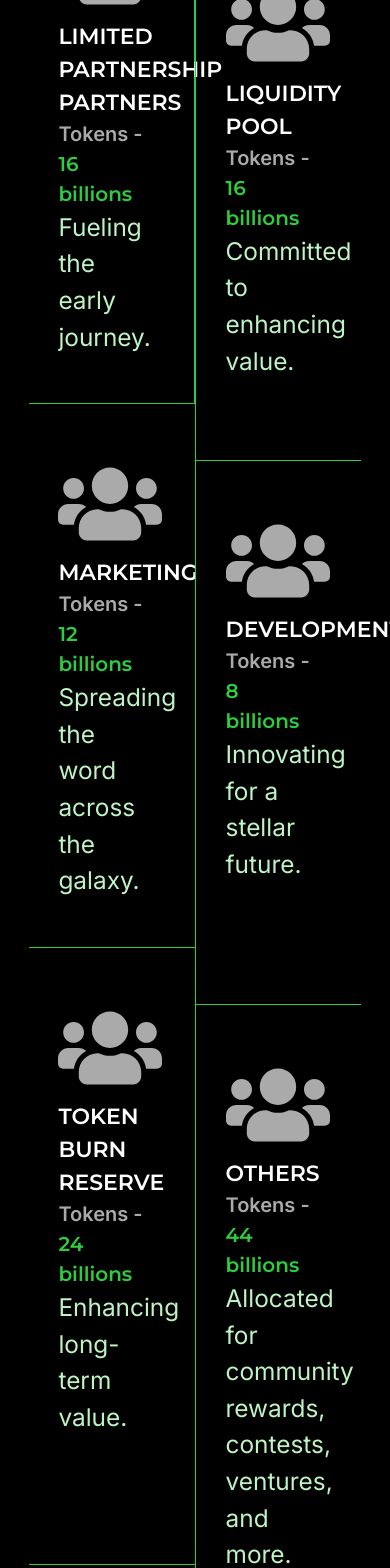
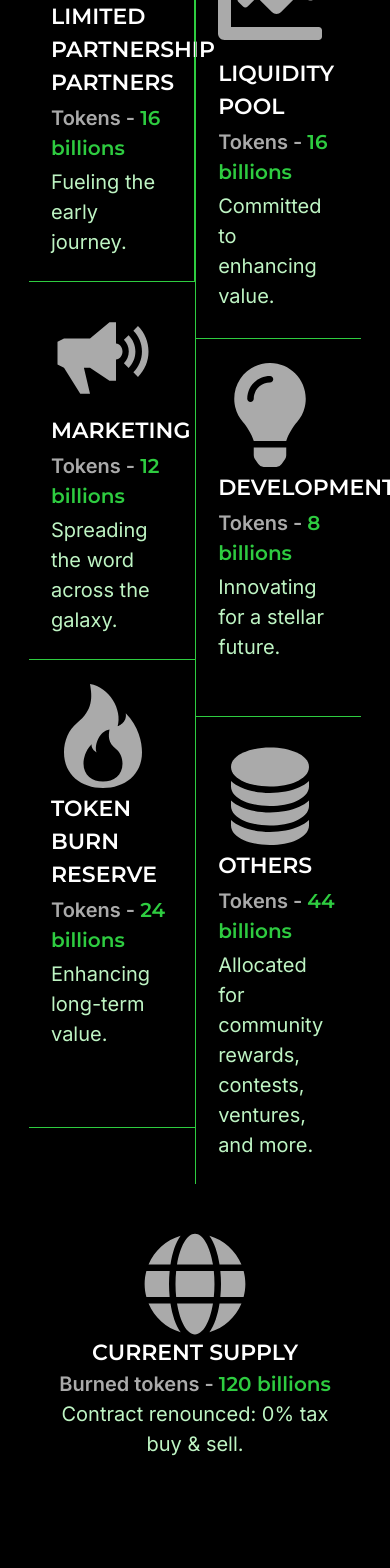
Before and after one commit to chochodev/STSHIP---COIN-MEME, a React (Create React App) app: page / in a window 390 px wide. Shown: the part 2895-4463 px from the top of the page. Built offline with nearby package versions, Linux system fonts and the light colour scheme.

Commit message:
making the tokenomics info section responsive

```diff
--- a/src/views/home/s4_tokenomics/index.jsx
+++ b/src/views/home/s4_tokenomics/index.jsx
@@ -1,8 +1,10 @@
 import React from 'react';
-import { FaUsers } from "react-icons/fa";
+import { FaUsers, FaChartLine, FaLightbulb, FaGlobe } from "react-icons/fa";
+import { IoMdMegaphone } from "react-icons/io";
+import { BsFire, BsFillDatabaseFill } from "react-icons/bs";
 
 const Tokenomic = () => {
-  const common_style = ' flex flex-col w-[45%] p-[3rem] pl-[8%] border-solid border-[1px] border-secondary';
+  const common_style = 'flex flex-col gap-[.25rem] w-[45%] p-[1.5rem] lg:p-[3rem] pl-[6%] lg:pl-[8%] border-solid border-[1px] border-secondary';
   return (
     <div className='w-full flex flex-col gap-[3rem] pb-[8rem] '>
       <h1 className="text-[1.25rem] text-[#ffffff] font-semibold font-montserrat tracking-[15%] w-full text-center ">TOKENOMICS INFO</h1>
@@ -11,42 +13,49 @@ const Tokenomic = () => {
           <FaUsers className='text-[6.5rem] text-tertiary2  ' />
           <h3 className="text-[1.375rem] font-semibold uppercase">Limited Partnership Partners</h3>
           <p className="text-[1.25rem] font-inter text-tertiary2 font-semibold">Tokens - <span className='text-secondary'>16 billions</span></p>
-          <p className="text-[#BEF4C3] text-[1.525rem] font-inter">Fueling the early journey.</p>
+          <p className="text-[#BEF4C3] text-[1.25rem] font-inter">Fueling the early journey.</p>
         </div>
 
         <div className={`${common_style} transform translate-y-[3.5rem] border-r-0 border-b-0`}>
-          <FaUsers className='text-[6.5rem] text-tertiary2  ' />
+          <FaChartLine className='text-[6.5rem] text-tertiary2  ' />
           <h3 className="text-[1.375rem] font-semibold uppercase">Liquidity Pool</h3>
           <p className="text-[1.25rem] font-inter text-tertiary2 font-semibold">Tokens - <span className='text-secondary'>16 billions</span></p>
-          <p className="text-[#BEF4C3] text-[1.525rem] font-inter">Committed to enhancing value.</p>
+          <p className="text-[#BEF4C3] text-[1.25rem] font-inter">Committed to enhancing value.</p>
         </div>
 
         <div className={`${common_style} border-l-0 border-r-0 border-t-0`}>
-          <FaUsers className='text-[6.5rem] text-tertiary2  ' />
+          <IoMdMegaphone className='text-[6.5rem] text-tertiary2  ' />
           <h3 className="text-[1.375rem] font-semibold uppercase">Marketing</h3>
           <p className="text-[1.25rem] font-inter text-tertiary2 font-semibold">Tokens - <span className='text-secondary'>12 billions</span></p>
-          <p className="text-[#BEF4C3] text-[1.525rem] font-inter">Spreading the word across the galaxy.</p>
+          <p className="text-[#BEF4C3] text-[1.25rem] font-inter">Spreading the word across the galaxy.</p>
         </div>
 
         <div className={`${common_style} transform translate-y-[3.5rem] border-r-0 border-b-0`}>
-          <FaUsers className='text-[6.5rem] text-tertiary2  ' />
+          <FaLightbulb className='text-[6.5rem] text-tertiary2  ' />
           <h3 className="text-[1.375rem] font-semibold uppercase">Development</h3>
           <p className="text-[1.25rem] font-inter text-tertiary2 font-semibold">Tokens - <span className='text-secondary'>8 billions</span></p>
-          <p className="text-[#BEF4C3] text-[1.525rem] font-inter">Innovating for a stellar future.</p>
+          <p className="text-[#BEF4C3] text-[1.25rem] font-inter">Innovating for a stellar future.</p>
         </div>
 
         <div className={`${common_style} border-l-0 border-r-0 border-t-0`}>
-          <FaUsers className='text-[6.5rem] text-tertiary2  ' />
+          <BsFire className='text-[6.5rem] text-tertiary2  ' />
           <h3 className="text-[1.375rem] font-semibold uppercase">Token Burn Reserve</h3>
           <p className="text-[1.25rem] font-inter text-tertiary2 font-semibold">Tokens - <span className='text-secondary'>24 billions</span></p>
-          <p className="text-[#BEF4C3] text-[1.525rem] font-inter">Enhancing long-term value.</p>
+          <p className="text-[#BEF4C3] text-[1.25rem] font-inter">Enhancing long-term value.</p>
         </div>
 
         <div className={`${common_style} transform translate-y-[3.5rem] border-r-0 border-b-0`}>
-          <FaUsers className='text-[6.5rem] text-tertiary2  ' />
+          <BsFillDatabaseFill className='text-[6.5rem] text-tertiary2  ' />
           <h3 className="text-[1.375rem] font-semibold uppercase">Others</h3>
           <p className="text-[1.25rem] font-inter text-tertiary2 font-semibold">Tokens - <span className='text-secondary'>44 billions</span></p>
-          <p className="text-[#BEF4C3] text-[1.525rem] font-inter">Allocated for community rewards, contests, ventures, and more.</p>
+          <p className="text-[#BEF4C3] text-[1.25rem] font-inter">Allocated for community rewards, contests, ventures, and more.</p>
+        </div>
+
+        <div className={`flex flex-col p-[3rem] items-center w-full transform translate-y-[3.5rem] `}>
+          <FaGlobe className='text-[6.5rem] text-tertiary2  ' />
+          <h3 className="text-[1.375rem] font-semibold uppercase">Current Supply</h3>
+          <p className="text-[1.25rem] font-inter text-tertiary2 font-semibold">Burned tokens - <span className='text-secondary'>120 billions</span></p>
+          <p className="text-[#BEF4C3] text-[1.25rem] font-inter max-w-[20rem] text-center">Contract renounced: 0% tax buy & sell.</p>
         </div>
 
       </div>
```
